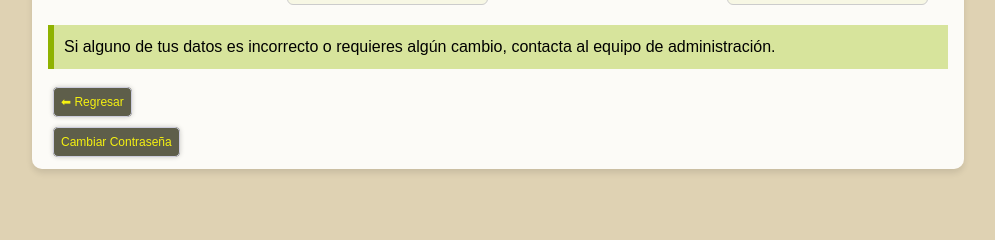
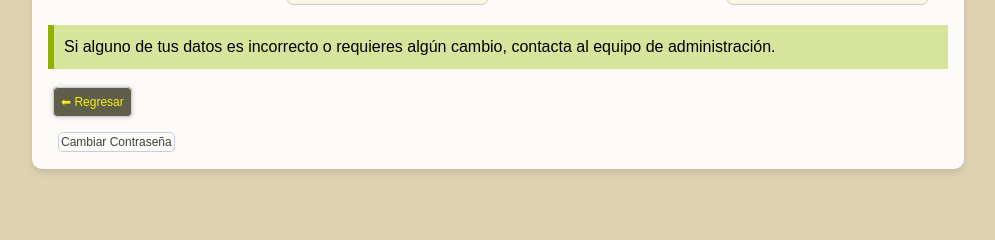
Before and after one commit to DelfinoRT/pmx, a Flask app: page /profile in a window 1280 px wide. Shown: the part 506-746 px from the top of the page, without its empty margins (142-1137 px from the left). Run offline with Flask 3, Linux system fonts and the light colour scheme; the visitor is signed in with stand-in values (Sample User, id 1); some libraries are stand-ins or nearby versions.

Commit message:
change password workflow

```diff
--- a/app.py
+++ b/app.py
@@ -298,10 +298,6 @@ def search_users():
 @app.route('/user/<int:user_id>/change_password', methods=['GET', 'POST'])
 @login_required
 def change_user_password(user_id):
-  if current_user.user_type != "admin":
-    flash("Unauthorized. Admins only.", "danger")
-    return redirect(url_for('home'))
-
   user = User.query.get_or_404(user_id)
   form = ChangePasswordForm()
   if form.validate_on_submit():
--- a/templates/user_profile.html
+++ b/templates/user_profile.html
@@ -50,7 +50,7 @@
     </div>
     <a href="{{ url_for('home') }}" class="back-link"> ⬅ Regresar</a>
     <p></p>
-    <a href="{{ url_for('change_password_user') }}" class="back-link"> Cambiar Contraseña </a>
+  <a href="{{ url_for('change_user_password', user_id=user.id) }}" class="action-link">Cambiar Contraseña</a>
 </div>
 </body>
 </html>
```
